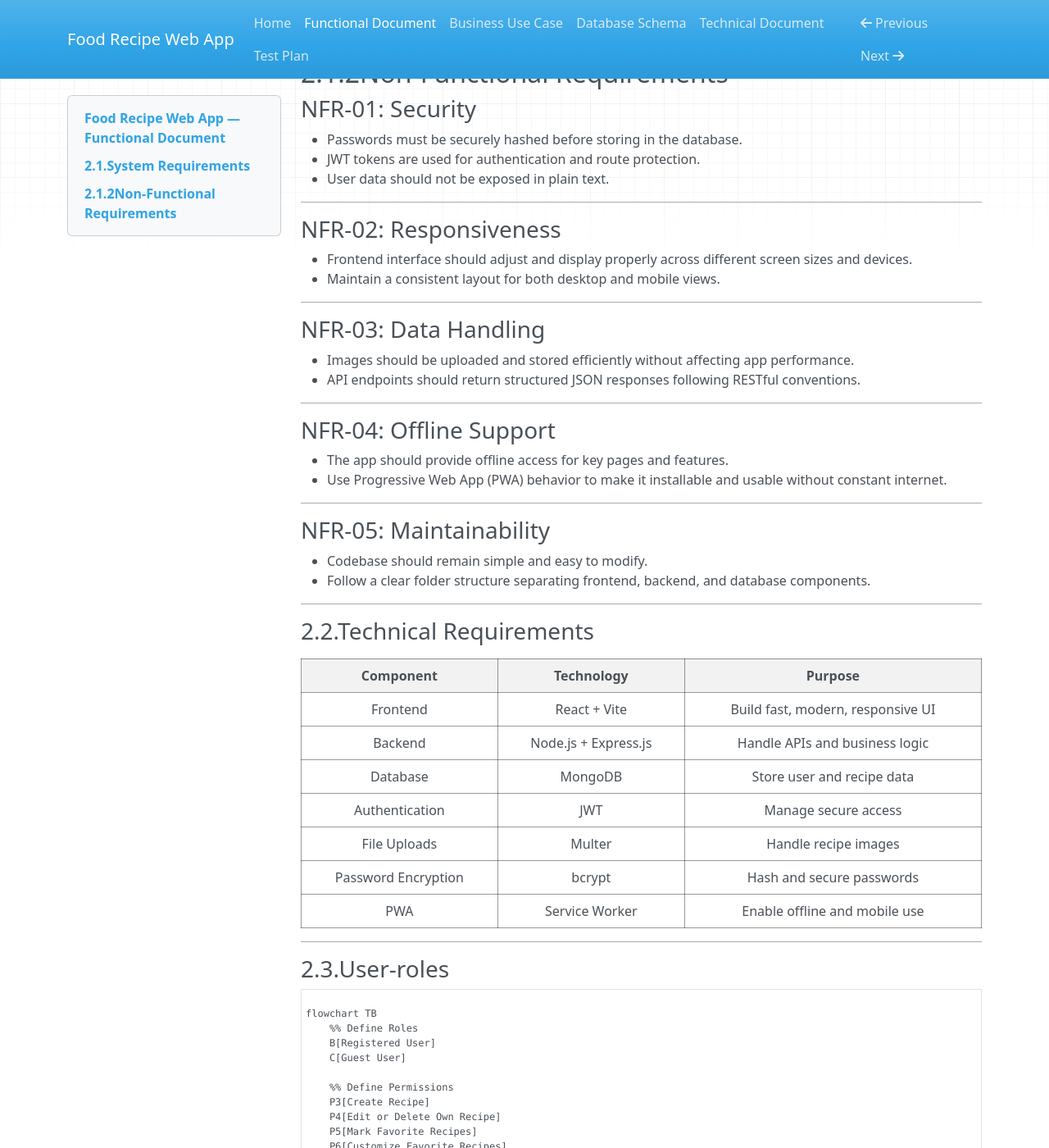
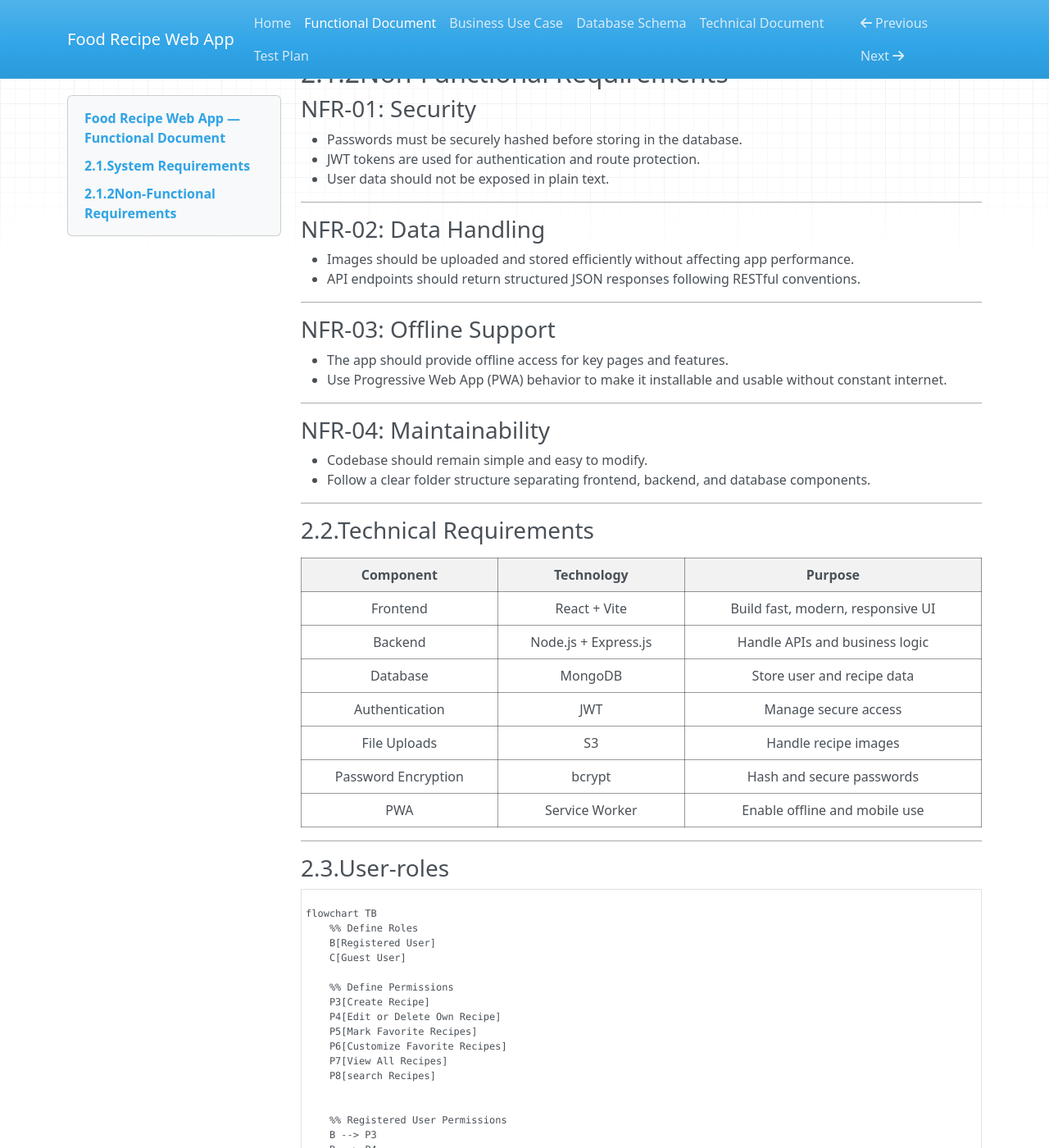
Before and after one commit to cia-GKMIT/Functional-Document-FoodRecipeWebApp, an MkDocs documentation site: the page built from docs/functional_doc.md, in a window 1280 px wide and 1400 px high, scrolled down 3652 px. Shown: the whole window at 82% size. Built offline with MkDocs 1.6.1, drawn with Linux system fonts in a browser that asks for light colours; nearby versions of some CDN libraries; some of the changed text lies outside the part shown.

Commit message:
Fix:files

```diff
--- a/docs/functional_doc.md
+++ b/docs/functional_doc.md
@@ -21,7 +21,7 @@ It solves the real-world problem of disorganized recipe storage and lack of pers
 | User Registration/Login | Users can register and log in to manage their recipes. Passwords are stored securely using hashing. | Functional |
 | Authentication (JWT) | Authenticated routes protect recipe creation, updates, and deletion. | Functional |
 | Recipe CRUD Operations | Users can create, view, edit, and delete recipes. | Functional |
-| Image Upload | Each recipe supports an image file (handled using Multer). | Functional |
+| Image Upload | Each recipe supports an image file AWS S3 bucket. | Functional |
 | Recipe Listing | Users can browse all available recipes. | Functional |
 | Recipe Details | Users can view full recipe details like ingredients, steps, and image. | Functional |
 | Access Control | Only the recipe owner can edit or delete their own recipes. | Non-Functional |
@@ -159,25 +159,19 @@ The System Requirements section outlines the functional and non-functional behav
 
 ---
 
-### NFR-02: Responsiveness
-- Frontend interface should adjust and display properly across different screen sizes and devices.
-- Maintain a consistent layout for both desktop and mobile views.
-
----
-
-### NFR-03: Data Handling
+### NFR-02: Data Handling
 - Images should be uploaded and stored efficiently without affecting app performance.
 - API endpoints should return structured JSON responses following RESTful conventions.
 
 ---
 
-### NFR-04: Offline Support
+### NFR-03: Offline Support
 - The app should provide offline access for key pages and features.
 - Use Progressive Web App (PWA) behavior to make it installable and usable without constant internet.
 
 ---
 
-### NFR-05: Maintainability
+### NFR-04: Maintainability
 - Codebase should remain simple and easy to modify.
 - Follow a clear folder structure separating frontend, backend, and database components.
 
@@ -192,7 +186,7 @@ The System Requirements section outlines the functional and non-functional behav
 | Backend | Node.js + Express.js | Handle APIs and business logic |
 | Database | MongoDB | Store user and recipe data |
 | Authentication | JWT | Manage secure access |
-| File Uploads | Multer | Handle recipe images |
+| File Uploads | S3 | Handle recipe images |
 | Password Encryption   | bcrypt | Hash and secure passwords |
 | PWA | Service Worker  | Enable offline and mobile use |
 
```
Also changed, not shown: docs/technical_document.md (+0 -1 lines).
